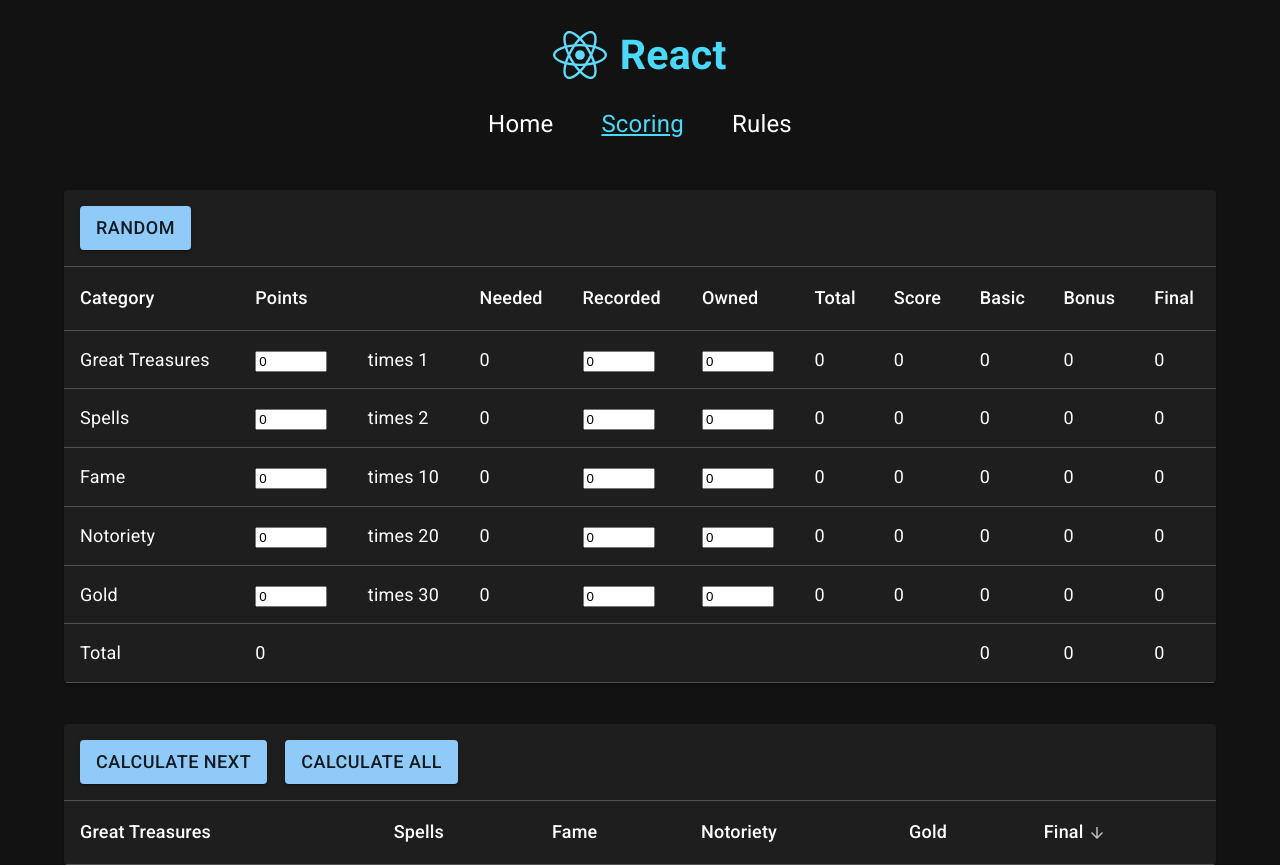
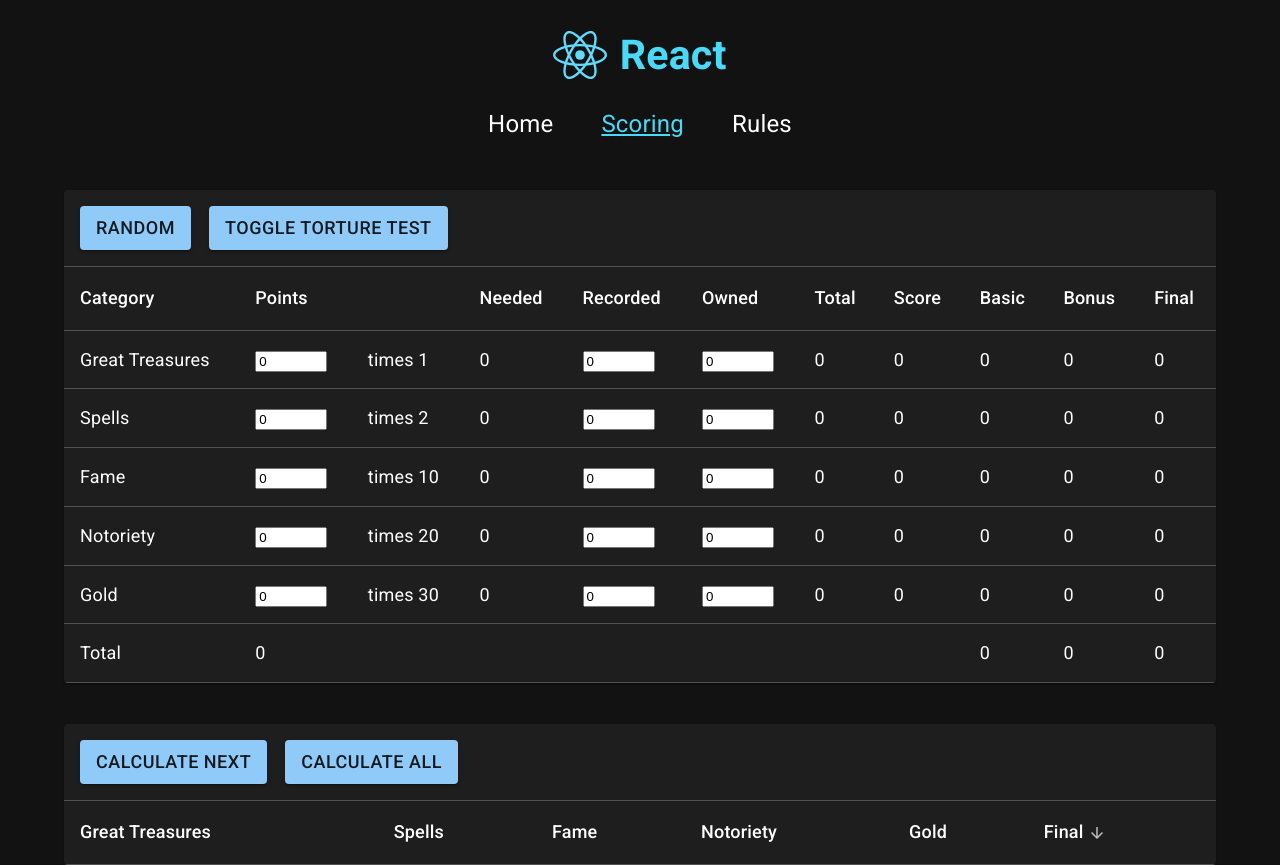
Before and after one commit to disperse/magic-realm-util-react, a React (Vite) app: page /scoring in a window 1280 px wide. Built offline with nearby package versions, Linux system fonts and the light colour scheme.

Commit message:
Added torture test and some metrics.

```diff
--- a/src/features/score-table/ScoreTable.tsx
+++ b/src/features/score-table/ScoreTable.tsx
@@ -7,7 +7,7 @@ import TableContainer from '@mui/material/TableContainer';
 import TableHead from '@mui/material/TableHead';
 import TableRow from '@mui/material/TableRow';
 import Paper from '@mui/material/Paper';
-import { ChangeEventHandler } from 'react';
+import { ChangeEventHandler, useEffect } from 'react';
 import { Category } from '../../types/Category';
 import { useAppDispatch, useAppSelector } from '../../store/hooks';
 import { patchCategories, setField } from './slice';
@@ -45,9 +45,13 @@ function ScoreTableCell(props: ScoreTableCellProps) {
   );
 }
 
+const getRandomTime = () => Math.round(Math.random() * 150) + 50;
+
 export default function ScoreTable() {
   const categories: Array<Category> = useAppSelector((state: RootState) => state.store.categories);
   const dispatch = useAppDispatch();
+
+  const [tortureTest, setTortureTest] = React.useState<boolean>(false);
 
   /* Actions */
   const changeValue = (categoryIndex: number) => (event: React.FormEvent<HTMLInputElement>) => {
@@ -63,6 +67,21 @@ export default function ScoreTable() {
     dispatch(patchCategories(patches));
   };
 
+  useEffect(() => {
+    if (tortureTest) {
+      setTimeout(randomize, getRandomTime());
+    }
+  });
+
+  const toggleTortureTest = () => {
+    if (tortureTest) {
+      setTortureTest(false);
+    } else {
+      setTortureTest(true);
+      setTimeout(randomize, getRandomTime());
+    }
+  };
+
   return (
     <div style={{ width: '100%' }}>
       <TableContainer component={Paper}>
@@ -75,6 +94,13 @@ export default function ScoreTable() {
                   onClick={randomize}
                 >
                   Random
+                </Button>
+                <Button
+                  variant="contained"
+                  onClick={toggleTortureTest}
+                  style={{ marginLeft: '1em' }}
+                >
+                  Toggle torture test
                 </Button>
               </TableCell>
             </TableRow>
```
Also changed, not shown: 1 other file (tests, documents, lock files or other folders).
